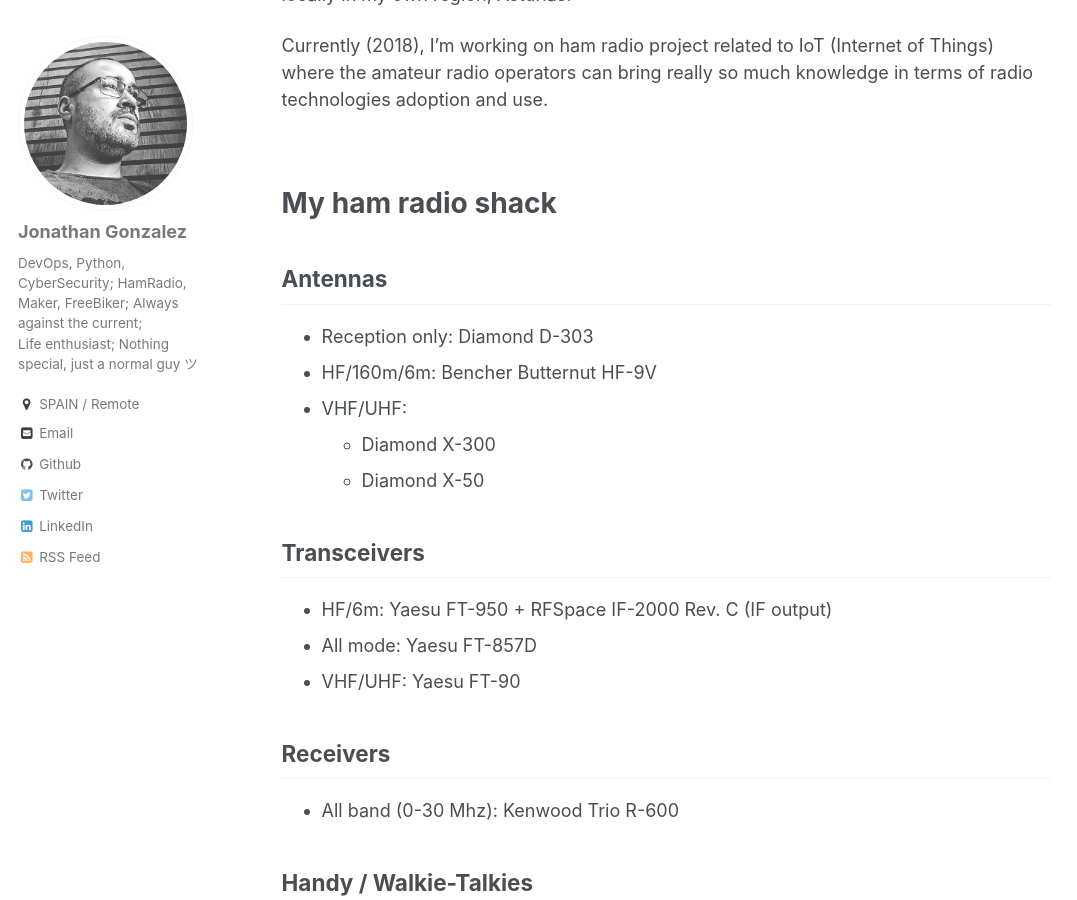
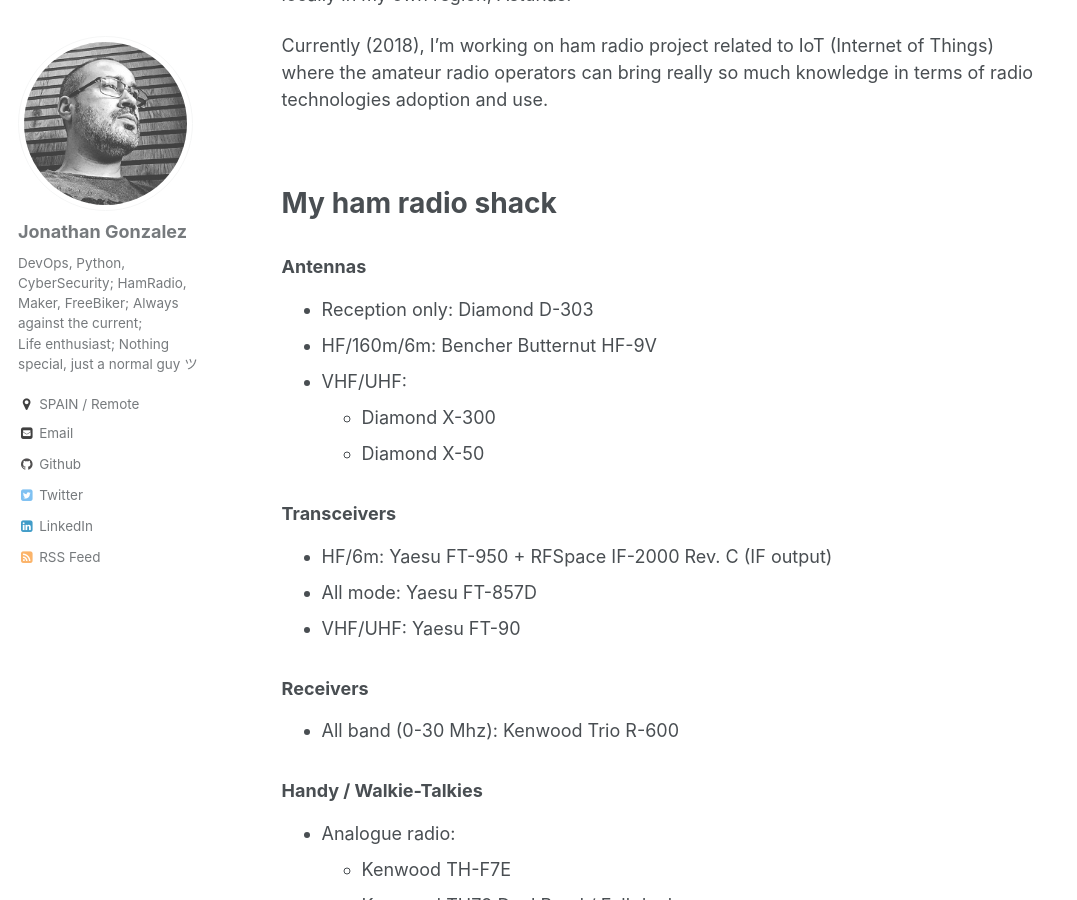
Before and after one commit to ea1het/0x30.io, a Jekyll site: the page built from _pages/hamradio.md, in a window 1280 px wide and 900 px high, scrolled down 412 px. Shown: the whole window, without its empty margins (0-1077 px from the left). Built offline with Jekyll 4.4.1, drawn with Linux system fonts in a browser that asks for light colours.

Commit message:
changing header level

```diff
--- a/_pages/hamradio.md
+++ b/_pages/hamradio.md
@@ -18,22 +18,22 @@
 <br />
 
 # My ham radio shack
-## Antennas
+### Antennas
 - Reception only: Diamond D-303
 - HF/160m/6m: Bencher Butternut HF-9V
 - VHF/UHF:
   - Diamond X-300
   - Diamond X-50
 
-## Transceivers
+### Transceivers
 - HF/6m: Yaesu FT-950 + RFSpace IF-2000 Rev. C (IF output)
 - All mode: Yaesu FT-857D
 - VHF/UHF: Yaesu FT-90
 
-## Receivers
+### Receivers
 - All band (0-30 Mhz): Kenwood Trio R-600
 
-## Handy / Walkie-Talkies
+### Handy / Walkie-Talkies
 - Analogue radio:
    - Kenwood TH-F7E
    - Kenwood TH79 Dual Band / Full duplex
@@ -43,23 +43,23 @@
      - Hytera PD-685
      - TYT MD380
 
-## Power Amplifiers
+### Power Amplifiers
 - HF/6m: Acom 1010 (800W PEP)
 
-## SDR
+### SDR
 - Telepost Inc. LP-Pan Panadapter
 - SDRPlay RSP2pro
 
-## IoT
+### IoT
 - Pycom.io LoPy4
 - WeMos LoLin32
 - Raspberry Pi 3b
 
-## Cabling
+### Cabling
 - RF-250 LTA
 - RF-214 MIL/STD
 - RG-59
 - Fiber Optic
 
-## Other components
+### Other components
 - EA4TX Front-end Limiter (FEL)
```
